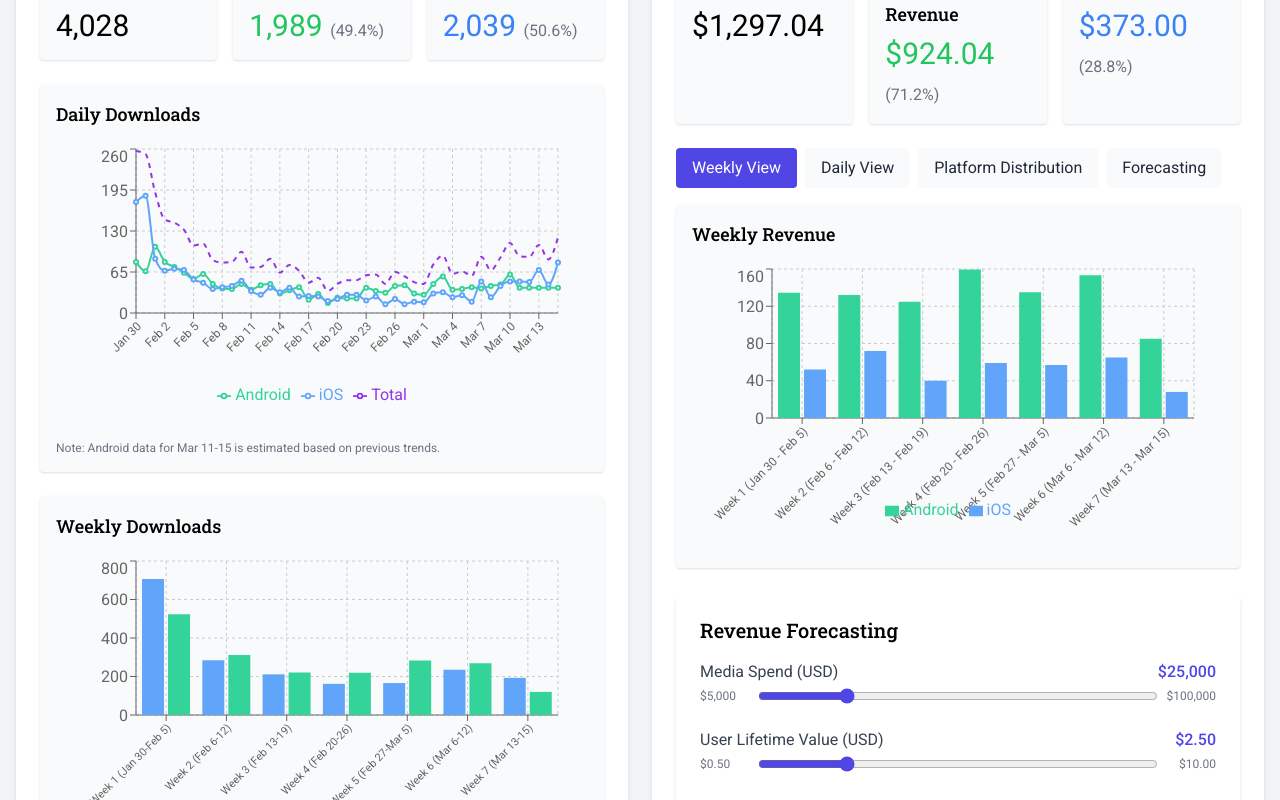
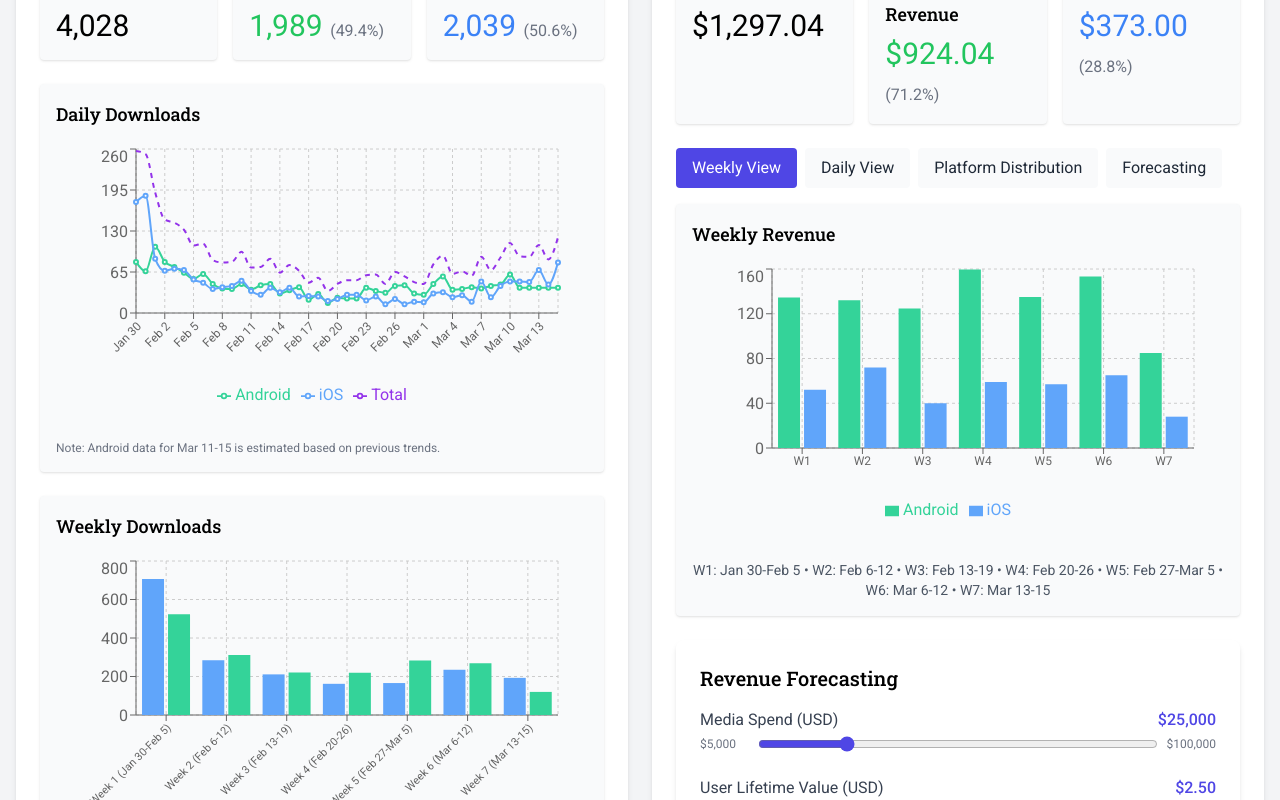
Before and after one commit to robertredbox/RBM_SuperOne_Dashboard_170325, a React (Create React App) app: page / in a window 1280 px wide. Shown: the part 432-1232 px from the top of the page. Built offline with nearby package versions, Linux system fonts and the light colour scheme.

Commit message:
Shorten X-axis labels in charts for better readability

```diff
--- a/src/components/USDRevenue.js
+++ b/src/components/USDRevenue.js
@@ -5,15 +5,15 @@ import RevenueForecasting from './RevenueForecasting';
 const USDRevenue = () => {
   const [activeView, setActiveView] = useState('weekly');
 
-  // Weekly revenue data
+  // Weekly revenue data with shortened labels
   const weeklyData = [
-    {week: "Week 1 (Jan 30 - Feb 5)", android: 134.58, ios: 52, total: 186.58},
-    {week: "Week 2 (Feb 6 - Feb 12)", android: 132.01, ios: 72, total: 204.01},
-    {week: "Week 3 (Feb 13 - Feb 19)", android: 124.70, ios: 40, total: 164.70},
-    {week: "Week 4 (Feb 20 - Feb 26)", android: 159.51, ios: 59, total: 218.51},
-    {week: "Week 5 (Feb 27 - Mar 5)", android: 134.99, ios: 57, total: 191.99},
-    {week: "Week 6 (Mar 6 - Mar 12)", android: 153.25, ios: 65, total: 218.25},
-    {week: "Week 7 (Mar 13 - Mar 15)", android: 85.00, ios: 28, total: 113.00}
+    {week: "W1: Jan 30-Feb 5", shortWeek: "W1", displayWeek: "Week 1", android: 134.58, ios: 52, total: 186.58},
+    {week: "W2: Feb 6-12", shortWeek: "W2", displayWeek: "Week 2", android: 132.01, ios: 72, total: 204.01},
+    {week: "W3: Feb 13-19", shortWeek: "W3", displayWeek: "Week 3", android: 124.70, ios: 40, total: 164.70},
+    {week: "W4: Feb 20-26", shortWeek: "W4", displayWeek: "Week 4", android: 159.51, ios: 59, total: 218.51},
+    {week: "W5: Feb 27-Mar 5", shortWeek: "W5", displayWeek: "Week 5", android: 134.99, ios: 57, total: 191.99},
+    {week: "W6: Mar 6-12", shortWeek: "W6", displayWeek: "Week 6", android: 153.25, ios: 65, total: 218.25},
+    {week: "W7: Mar 13-15", shortWeek: "W7", displayWeek: "Week 7", android: 85.00, ios: 28, total: 113.00}
   ];
 
   // Daily data (selected points for readability)
@@ -50,9 +50,18 @@ const USDRevenue = () => {
   // Custom tooltip
   const CustomTooltip = ({ active, payload, label }) => {
     if (active && payload && payload.length) {
+      // Find full week label for tooltip if available
+      let displayLabel = label;
+      if (activeView === 'weekly') {
+        const weekItem = weeklyData.find(item => item.shortWeek === label || item.week === label);
+        if (weekItem) {
+          displayLabel = weekItem.week;
+        }
+      }
+
       return (
         <div className="bg-white p-3 rounded shadow border border-gray-200">
-          <p className="font-semibold">{label}</p>
+          <p className="font-semibold">{displayLabel}</p>
           {payload.map((entry, index) => (
             <p key={index} style={{ color: entry.stroke || entry.fill }}>
               {`${entry.name}: $${entry.value.toLocaleString(undefined, {minimumFractionDigits: 2, maximumFractionDigits: 2})}`}
@@ -155,7 +164,11 @@ const USDRevenue = () => {
               <ResponsiveContainer width="100%" height="100%">
                 <BarChart data={weeklyData} margin={{ top: 5, right: 30, left: 20, bottom: 30 }}>
                   <CartesianGrid strokeDasharray="3 3" />
-                  <XAxis dataKey="week" tick={{ fontSize: 12 }} angle={-45} textAnchor="end" height={80} />
+                  <XAxis
+                    dataKey="shortWeek"
+                    tick={{ fontSize: 12 }}
+                    height={50}
+                  />
                   <YAxis />
                   <Tooltip content={<CustomTooltip />} />
                   <Legend />
@@ -164,6 +177,9 @@ const USDRevenue = () => {
                 </BarChart>
               </ResponsiveContainer>
             </div>
+            <p className="text-sm text-gray-600 mt-2 text-center" style={{ fontFamily: '"Roboto", sans-serif', fontWeight: 400 }}>
+              W1: Jan 30-Feb 5 • W2: Feb 6-12 • W3: Feb 13-19 • W4: Feb 20-26 • W5: Feb 27-Mar 5 • W6: Mar 6-12 • W7: Mar 13-15
+            </p>
           </div>
         )}
 
@@ -174,7 +190,7 @@ const USDRevenue = () => {
               <ResponsiveContainer width="100%" height="100%">
                 <LineChart data={dailyData} margin={{ top: 5, right: 30, left: 20, bottom: 25 }}>
                   <CartesianGrid strokeDasharray="3 3" />
-                  <XAxis dataKey="date" />
+                  <XAxis dataKey="date" tick={{ fontSize: 11 }} />
                   <YAxis />
                   <Tooltip content={<CustomTooltip />} />
                   <Legend />
```
